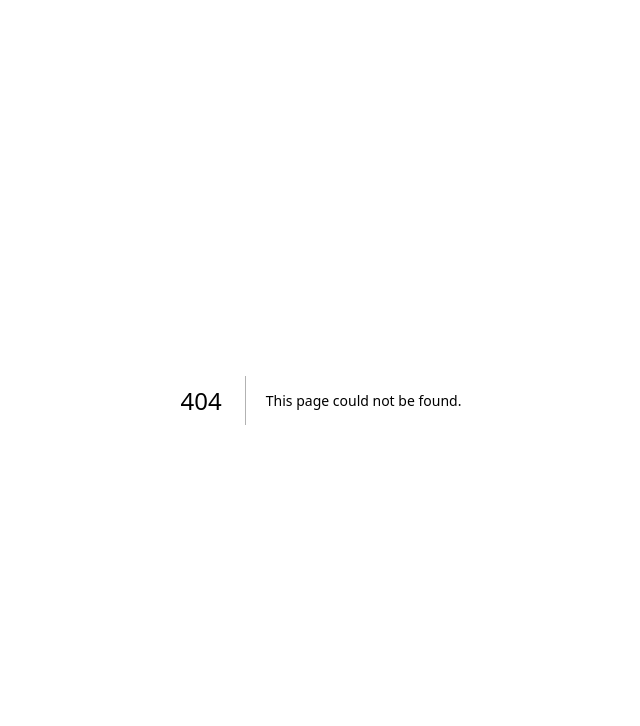
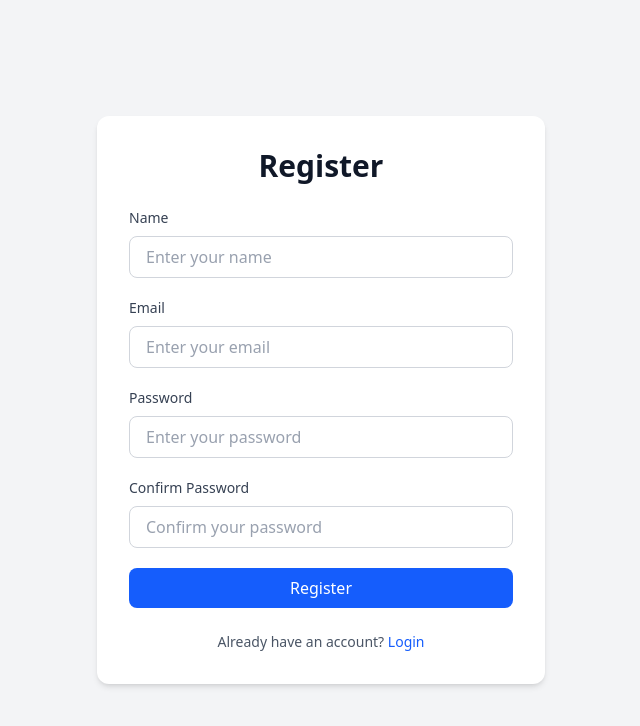
Before and after one commit to thinhhoangpham/EHCIDB-frontend, a Next.js app: page /register in a window 1280 px wide. Before the commit this address had no page. Shown: the top 726 px of the page, without its empty margins (319-959 px from the left). Built offline with nearby package versions, Linux system fonts and the light colour scheme.

Commit message:
Implemented login and register pages with form validation

```diff
--- /dev/null
+++ b/src/app/login/page.tsx
@@ -0,0 +1,117 @@
+
+"use client";
+
+import Link from "next/link";
+import { useState } from "react";
+
+export default function LoginPage() {
+  const [email, setEmail] = useState("");
+  const [password, setPassword] = useState("");
+
+  const [emailError, setEmailError] = useState("");
+  const [passwordError, setPasswordError] = useState("");
+  const [successMessage, setSuccessMessage] = useState("");
+
+  const validateEmail = (value: string) => {
+    return /^[^\s@]+@[^\s@]+\.[^\s@]+$/.test(value);
+  };
+
+  const handleSubmit = (e: React.FormEvent<HTMLFormElement>) => {
+    e.preventDefault();
+
+    setEmailError("");
+    setPasswordError("");
+    setSuccessMessage("");
+
+    let isValid = true;
+
+    if (!email.trim()) {
+      setEmailError("Email is required.");
+      isValid = false;
+    } else if (!validateEmail(email)) {
+      setEmailError("Please enter a valid email address.");
+      isValid = false;
+    }
+
+    if (!password.trim()) {
+      setPasswordError("Password is required.");
+      isValid = false;
+    }
+
+    if (isValid) {
+      setSuccessMessage("Login form submitted successfully.");
+    }
+  };
+
+  return (
+    <div className="flex min-h-screen items-center justify-center bg-gray-100 px-4">
+      <div className="w-full max-w-md rounded-xl bg-white p-8 shadow-md">
+        <h1 className="mb-6 text-center text-3xl font-bold text-gray-900">
+          Login
+        </h1>
+
+        <form onSubmit={handleSubmit} noValidate className="space-y-5">
+          <div>
+            <label
+              htmlFor="email"
+              className="mb-2 block text-sm font-medium text-gray-700"
+            >
+              Email
+            </label>
+            <input
+              id="email"
+              type="email"
+              placeholder="Enter your email"
+              value={email}
+              onChange={(e) => setEmail(e.target.value)}
+              className="w-full rounded-lg border border-gray-300 bg-white px-4 py-2 text-gray-900 placeholder:text-gray-400 outline-none focus:border-blue-500"
+            />
+            {emailError && (
+              <p className="mt-1 text-sm text-red-500">{emailError}</p>
+            )}
+          </div>
+
+          <div>
+            <label
+              htmlFor="password"
+              className="mb-2 block text-sm font-medium text-gray-700"
+            >
+              Password
+            </label>
+            <input
+              id="password"
+              type="password"
+              placeholder="Enter your password"
+              value={password}
+              onChange={(e) => setPassword(e.target.value)}
+              className="w-full rounded-lg border border-gray-300 bg-white px-4 py-2 text-gray-900 placeholder:text-gray-400 outline-none focus:border-blue-500"
+            />
+            {passwordError && (
+              <p className="mt-1 text-sm text-red-500">{passwordError}</p>
+            )}
+          </div>
+
+          <button
+            type="submit"
+            className="w-full rounded-lg bg-blue-600 py-2 font-medium text-white transition hover:bg-blue-700"
+          >
+            Login
+          </button>
+
+          {successMessage && (
+            <p className="text-center text-sm text-green-600">
+              {successMessage}
+            </p>
+          )}
+        </form>
+
+        <p className="mt-6 text-center text-sm text-gray-600">
+          Don&apos;t have an account?{" "}
+          <Link href="/register" className="font-medium text-blue-600 hover:underline">
+            Register
+          </Link>
+        </p>
+      </div>
+    </div>
+  );
+}
--- /dev/null
+++ b/src/app/register/page.tsx
@@ -0,0 +1,181 @@
+
+"use client";
+
+import Link from "next/link";
+import { useState } from "react";
+
+export default function RegisterPage() {
+  const [name, setName] = useState("");
+  const [email, setEmail] = useState("");
+  const [password, setPassword] = useState("");
+  const [confirmPassword, setConfirmPassword] = useState("");
+
+  const [nameError, setNameError] = useState("");
+  const [emailError, setEmailError] = useState("");
+  const [passwordError, setPasswordError] = useState("");
+  const [confirmPasswordError, setConfirmPasswordError] = useState("");
+  const [successMessage, setSuccessMessage] = useState("");
+
+  const validateEmail = (value: string) => {
+    return /^[^\s@]+@[^\s@]+\.[^\s@]+$/.test(value);
+  };
+
+  const handleSubmit = (e: React.FormEvent<HTMLFormElement>) => {
+    e.preventDefault();
+
+    setNameError("");
+    setEmailError("");
+    setPasswordError("");
+    setConfirmPasswordError("");
+    setSuccessMessage("");
+
+    let isValid = true;
+
+    if (!name.trim()) {
+      setNameError("Name is required.");
+      isValid = false;
+    }
+
+    if (!email.trim()) {
+      setEmailError("Email is required.");
+      isValid = false;
+    } else if (!validateEmail(email)) {
+      setEmailError("Please enter a valid email address.");
+      isValid = false;
+    }
+
+    if (!password.trim()) {
+      setPasswordError("Password is required.");
+      isValid = false;
+    } else if (password.length < 6) {
+      setPasswordError("Password must be at least 6 characters.");
+      isValid = false;
+    }
+
+    if (!confirmPassword.trim()) {
+      setConfirmPasswordError("Please confirm your password.");
+      isValid = false;
+    } else if (password !== confirmPassword) {
+      setConfirmPasswordError("Passwords do not match.");
+      isValid = false;
+    }
+
+    if (isValid) {
+      setSuccessMessage("Registration form submitted successfully.");
+    }
+  };
+
+  return (
+    <div className="flex min-h-screen items-center justify-center bg-gray-100 px-4">
+      <div className="w-full max-w-md rounded-xl bg-white p-8 shadow-md">
+        <h1 className="mb-6 text-center text-3xl font-bold text-gray-900">
+          Register
+        </h1>
+
+        <form onSubmit={handleSubmit} noValidate className="space-y-5">
+          <div>
+            <label
+              htmlFor="name"
+              className="mb-2 block text-sm font-medium text-gray-700"
+            >
+              Name
+            </label>
+            <input
+              id="name"
+              type="text"
+              placeholder="Enter your name"
+              value={name}
+              onChange={(e) => setName(e.target.value)}
+              className="w-full rounded-lg border border-gray-300 bg-white px-4 py-2 text-gray-900 placeholder:text-gray-400 outline-none focus:border-blue-500"
+            />
+            {nameError && (
+              <p className="mt-1 text-sm text-red-500">{nameError}</p>
+            )}
+          </div>
+
+          <div>
+            <label
+              htmlFor="email"
+              className="mb-2 block text-sm font-medium text-gray-700"
+            >
+              Email
+            </label>
+            <input
+              id="email"
+              type="email"
+              placeholder="Enter your email"
+              value={email}
+              onChange={(e) => setEmail(e.target.value)}
+              className="w-full rounded-lg border border-gray-300 bg-white px-4 py-2 text-gray-900 placeholder:text-gray-400 outline-none focus:border-blue-500"
+            />
+            {emailError && (
+              <p className="mt-1 text-sm text-red-500">{emailError}</p>
+            )}
+          </div>
+
+          <div>
+            <label
+              htmlFor="password"
+              className="mb-2 block text-sm font-medium text-gray-700"
+            >
+              Password
+            </label>
+            <input
+              id="password"
+              type="password"
+              placeholder="Enter your password"
+              value={password}
+              onChange={(e) => setPassword(e.target.value)}
+              className="w-full rounded-lg border border-gray-300 bg-white px-4 py-2 text-gray-900 placeholder:text-gray-400 outline-none focus:border-blue-500"
+            />
+            {passwordError && (
+              <p className="mt-1 text-sm text-red-500">{passwordError}</p>
+            )}
+          </div>
+
+          <div>
+            <label
+              htmlFor="confirmPassword"
+              className="mb-2 block text-sm font-medium text-gray-700"
+            >
+              Confirm Password
+            </label>
+            <input
+              id="confirmPassword"
+              type="password"
+              placeholder="Confirm your password"
+              value={confirmPassword}
+              onChange={(e) => setConfirmPassword(e.target.value)}
+              className="w-full rounded-lg border border-gray-300 bg-white px-4 py-2 text-gray-900 placeholder:text-gray-400 outline-none focus:border-blue-500"
+            />
+            {confirmPasswordError && (
+              <p className="mt-1 text-sm text-red-500">
+                {confirmPasswordError}
+              </p>
+            )}
+          </div>
+
+          <button
+            type="submit"
+            className="w-full rounded-lg bg-blue-600 py-2 font-medium text-white transition hover:bg-blue-700"
+          >
+            Register
+          </button>
+
+          {successMessage && (
+            <p className="text-center text-sm text-green-600">
+              {successMessage}
+            </p>
+          )}
+        </form>
+
+        <p className="mt-6 text-center text-sm text-gray-600">
+          Already have an account?{" "}
+          <Link href="/login" className="font-medium text-blue-600 hover:underline">
+            Login
+          </Link>
+        </p>
+      </div>
+    </div>
+  );
+}
```
